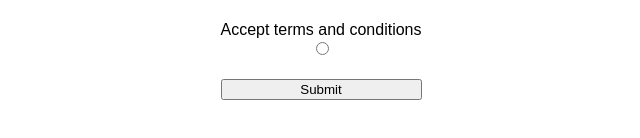
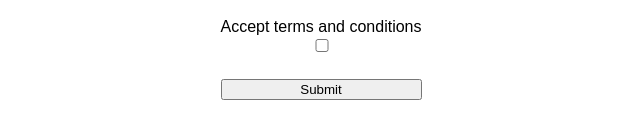
Before and after one commit to talivneh/workshop-1, a plain HTML site: page index.html in a window 1280 px wide. Shown: the part 576-714 px from the top of the page, 319-959 px from the left. Drawn offline with Linux system fonts and the light colour scheme.

Commit message:
fix: changed terms input to be checkbox

```diff
--- a/index.html
+++ b/index.html
@@ -14,7 +14,7 @@
             <label>Age<input type="number" required/></label>
             <label>Email<input type="email" required/></label>
             <label>Gender<select required><option>male</option><option>female</option><option>other</option></select></label>
-            <label>Accept terms and conditions <input type="radio"/></label>
+            <label>Accept terms and conditions <input required type="checkbox"/></label>
             <button type="submit">Submit</button>
         </form>
          </main>
```
